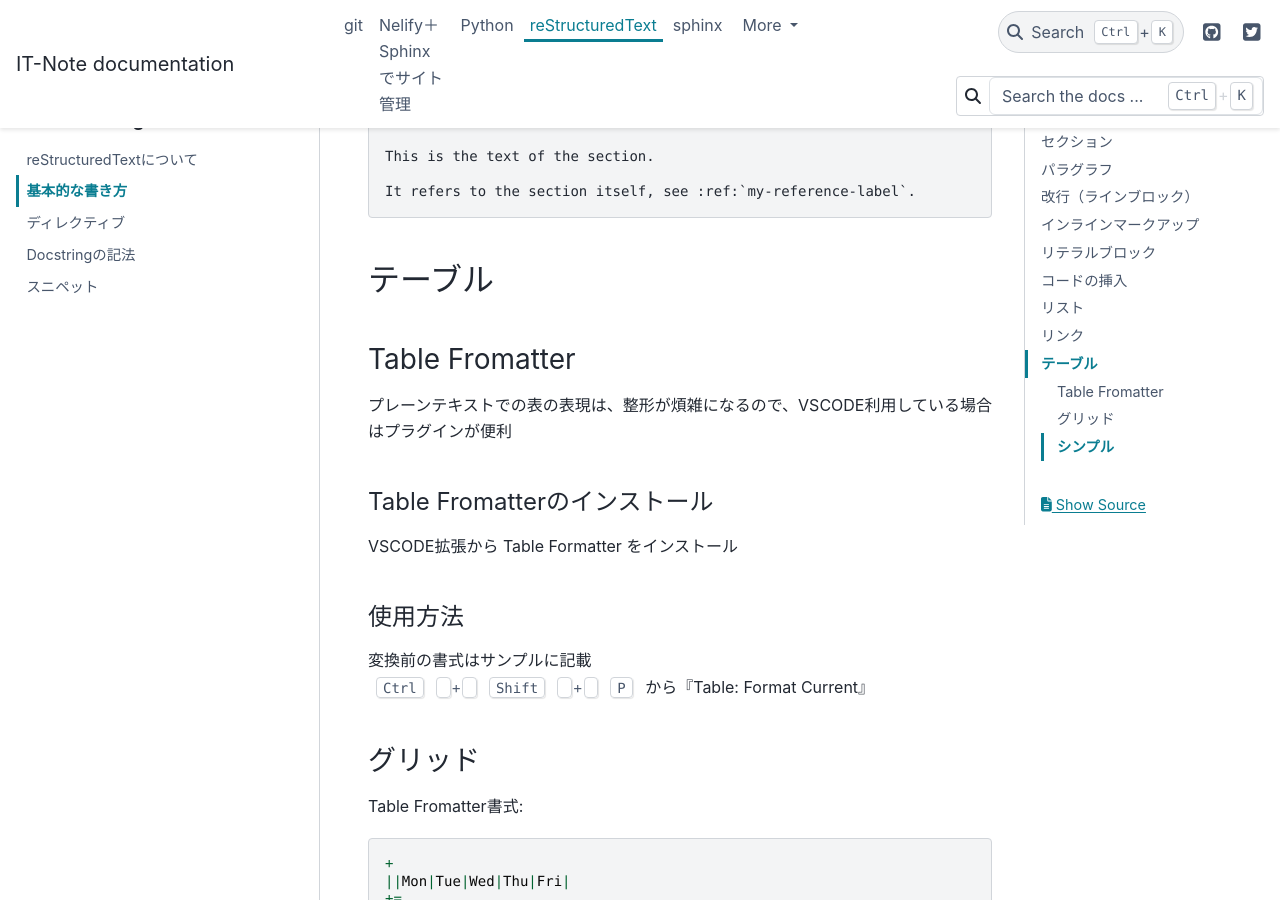
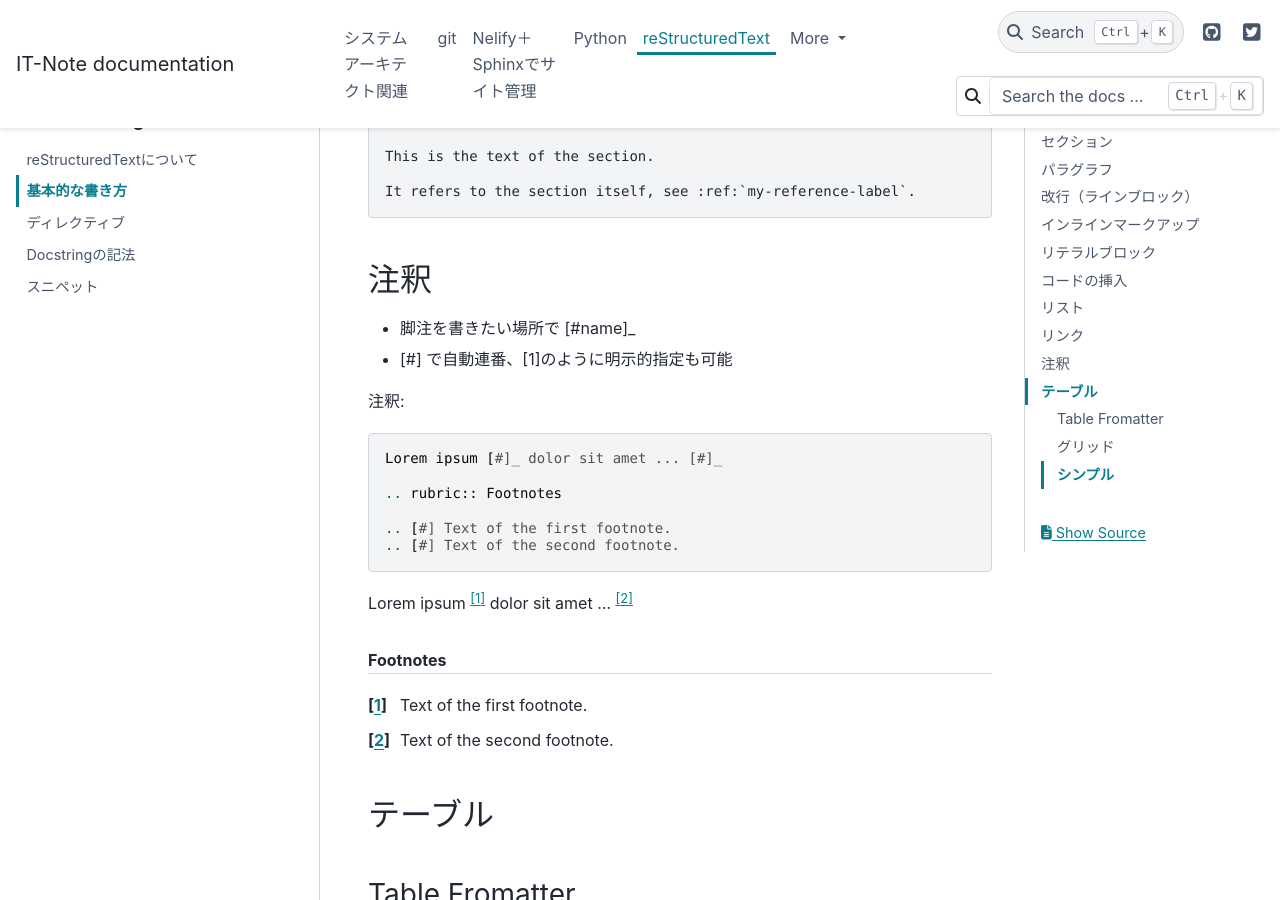
Before and after one commit to mtakagishi/note, a Sphinx documentation site: the page built from docs/reStructuredText/basics.rst, in a window 1280 px wide and 900 px high, scrolled down 5698 px. Built offline with Sphinx 7.4.7 and the PyData theme 0.15.4, drawn with Linux system fonts in a browser that asks for light colours.

Commit message:
システムアーキテクチャ関連を更新開始

```diff
--- /dev/null
+++ b/docs/SA/index.rst
@@ -0,0 +1,12 @@
+システムアーキテクト関連
+===============================
+2022年はシステムアーキテクトについて深堀を目標。ノートとしてここに残す。
+
+.. toctree::
+  :maxdepth: 2
+  :glob:
+
+  システムアーキテクト
+  システムアーキテクト試験
+  *
+  */index
--- /dev/null
+++ b/docs/SA/keywords/index.rst
@@ -0,0 +1,9 @@
+専門用語集
+===============================
+システムアーキテクトを目指す上で確認しておきたい用語のメモ
+
+.. toctree::
+  :maxdepth: 1
+  :glob:
+
+  *
--- a/docs/index.rst
+++ b/docs/index.rst
@@ -1,10 +1,11 @@
 ########################################################
-mtakagishiノート
+ITノート
 ########################################################
 
 .. toctree::
   :maxdepth: 2
   :glob:
 
+  SA/index
   */index
   about
--- a/docs/reStructuredText/basics.rst
+++ b/docs/reStructuredText/basics.rst
@@ -235,6 +235,27 @@
 
   It refers to the section itself, see :ref:`my-reference-label`.
 
+注釈
+=================================
+* 脚注を書きたい場所で [\#name]_
+* [\#] で自動連番、[1]のように明示的指定も可能
+
+注釈::
+
+  Lorem ipsum [#]_ dolor sit amet ... [#]_
+
+  .. rubric:: Footnotes
+
+  .. [#] Text of the first footnote.
+  .. [#] Text of the second footnote.
+
+Lorem ipsum [#]_ dolor sit amet ... [#]_
+
+.. rubric:: Footnotes
+
+.. [#] Text of the first footnote.
+.. [#] Text of the second footnote.
+
 
 テーブル
 =================================
```
Also changed, not shown: docs/SA/IPA試験の別名一覧.rst (added, +39 -0 lines), docs/SA/システムアーキテクト.rst (added, +37 -0 lines), docs/SA/システムアーキテクト試験.rst (added, +19 -0 lines).
